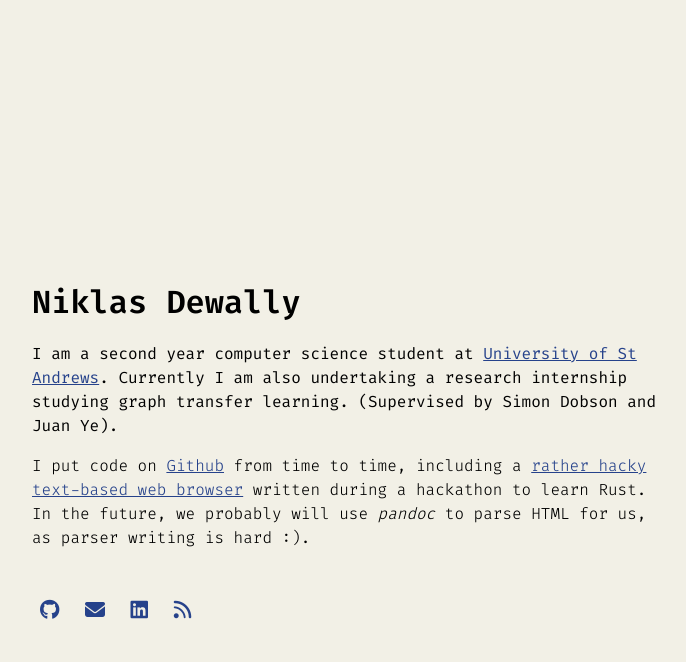
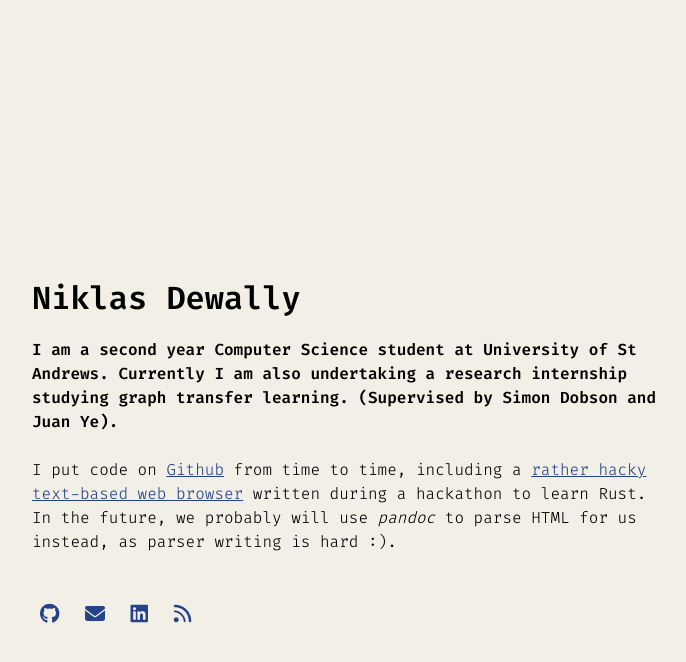
Before and after one commit to niklasdewally/niklasdewally.github.io, a Jekyll site: the page built from index.html, in a window 1280 px wide. Shown: the top 662 px of the page, without its empty margins (288-974 px from the left). Built offline with Jekyll 4.4.1, drawn with Linux system fonts in a browser that asks for light colours.

Commit message:
Further adjusting of tagline

```diff
--- a/assets/css/style.css
+++ b/assets/css/style.css
@@ -83,8 +83,9 @@ ol {
 
 
 .tagline {
-  font-weight:400;
+  font-weight:600;
   font-style: normal;
+  margin-bottom: 1.5em;
 
 }
 /* NAV */
--- a/index.html
+++ b/index.html
@@ -23,20 +23,16 @@
 <main>
   <h1>Niklas Dewally</h1>
   <div class=tagline>
-  <p>
-    I am a second year computer science student at
-    <a href="https://www.st-andrews.ac.uk/computer-science/">
-      University of St Andrews</a>.
-  Currently I am also undertaking a research internship studying graph
-  transfer learning. (Supervised by Simon Dobson and Juan Ye).
-  </p>
+    I am a second year Computer Science student at University of St Andrews.
+    Currently I am also undertaking a research internship studying graph
+    transfer learning. (Supervised by Simon Dobson and Juan Ye).
   </div>
 
   <p>
   I put code on <a href=https://github.com/niklasdewally>Github</a> from time to time, including a
   <a href="https://github.com/Kieranoski702/Hackathon-Web-Browser">rather hacky text-based web
   browser</a> written during a hackathon to learn Rust. In the future, we probably will use
-<i>pandoc</i> to parse HTML for us, as parser writing is hard :).
+<i>pandoc</i> to parse HTML for us instead, as parser writing is hard :).
 
 
   {% include contacticons.html %}
```
Also changed, not shown: 1 other file.
